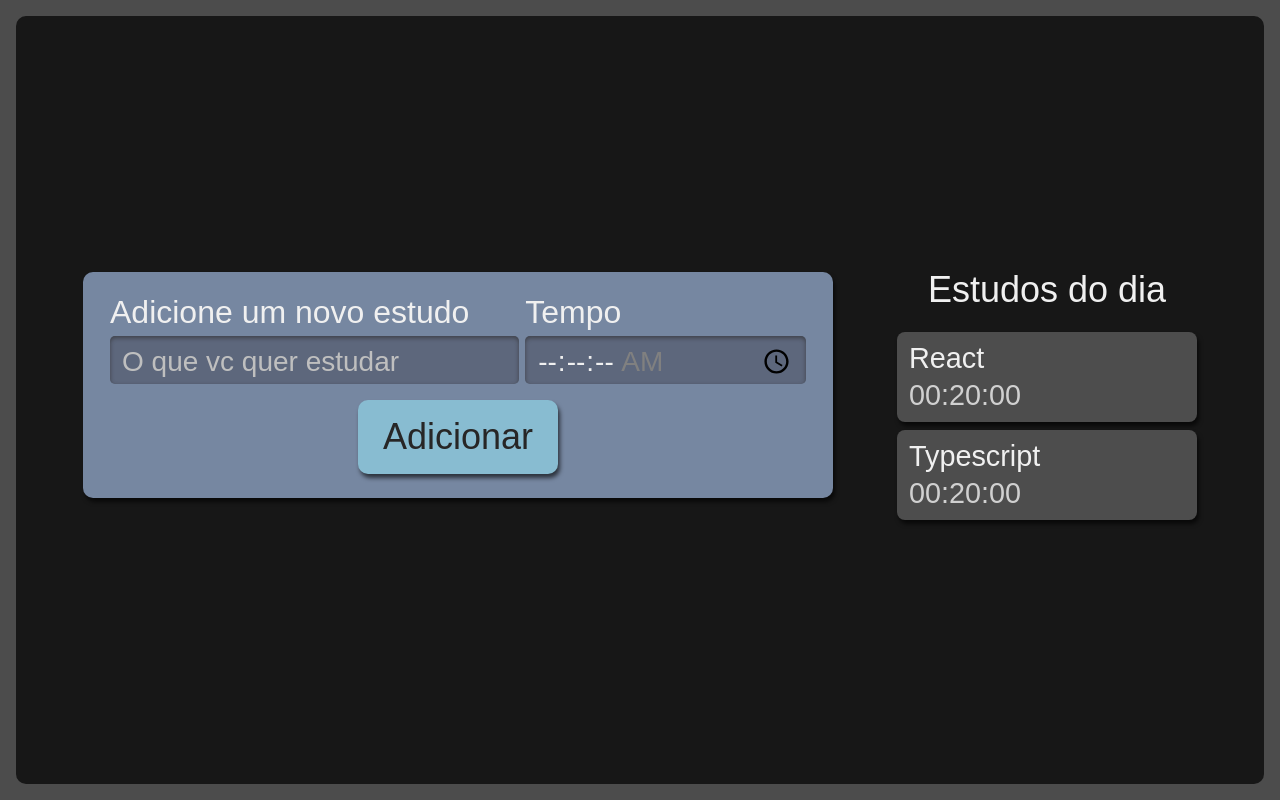
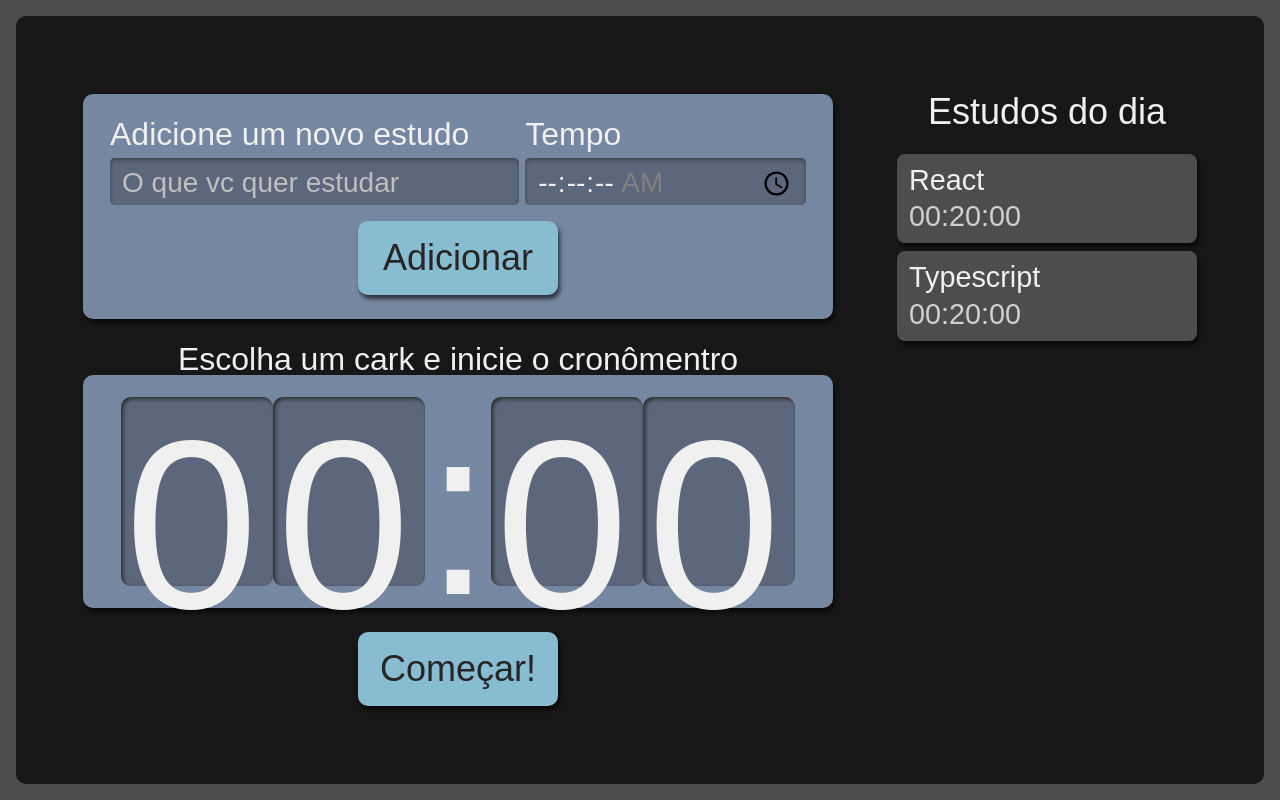
Before and after one commit to GeoChivas99s/chivas-studies, a React (Create React App) app: page / in a window 1280 px wide. Built offline with nearby package versions, Linux system fonts and the light colour scheme.

Commit message:
feat: remove comments and declare new modules

```diff
--- /dev/null
+++ b/src/components/cronometer/cronometer.module.scss
@@ -0,0 +1,59 @@
+.cronometro {
+    display: flex;
+    flex-direction: column;
+    align-items: center;
+    grid-area: cronometro;
+
+    .relogioWrapper {
+      align-items: center;
+      background-color: #7687A1;
+      border-radius: 10px;
+      box-shadow: 2px 4px 4px #0000009F;
+      box-sizing: border-box;
+      display: flex;
+      font-size: 5rem;
+      justify-content: center;
+      margin-bottom: 24px;
+      padding: 16px 12px;
+      width: 100%;
+    }
+
+    .titulo {
+      font-size: 2rem;
+    }
+
+    button {
+      background-color: #88bcd1;
+      border-radius: 10px;
+      box-shadow: 2px 4px 4px #0000009F;
+      color: #272626;
+      cursor: pointer;
+      font-size: 1.25rem;
+      padding: 16px;
+      width: 150px;
+
+      &:active {
+        background-color: #7CA6B7;
+        box-shadow: 2px 2px 4px #0000009F inset;
+        cursor: auto;
+      }
+    }
+
+    @media screen and (min-width:1280px) {
+
+      .relogioWrapper{
+        font-size: 15rem;
+      }
+
+      p {
+        font-size: 2rem;
+      }
+
+      button {
+        grid-column-start: span 2;
+        justify-self: center;
+        width: 200px;
+        font-size: 2.25rem;
+      }
+    }
+  }
--- /dev/null
+++ b/src/components/cronometer/cronometer.tsx
@@ -0,0 +1,15 @@
+import { Button } from "components/botton";
+import React from "react";
+import Watch from "./watch/watch";
+import style from './cronometer.module.scss'
+function Cronometer() {
+  return (
+    <div className={style.cronometro}>
+      <p className={style.titulo}> Escolha um cark e inicie o cronômentro</p>
+      <div className={style.relogioWrapper}> <Watch/> </div>
+      <Button text="Começar!" />
+    </div>
+  );
+}
+
+export default Cronometer;
--- /dev/null
+++ b/src/components/cronometer/index.ts
@@ -0,0 +1,2 @@
+
+export {default as Cronometer} from './cronometer'
--- /dev/null
+++ b/src/components/cronometer/watch/watch.module.scss
@@ -0,0 +1,21 @@
+.relogioNumero {
+    background-color: #5D677C;
+    box-shadow: 2px 2px 4px #2B2B2B inset;
+    height: 3.6rem;
+    width: 3rem;
+    padding: 8px 4px;
+    border-radius: 10px;
+
+    @media screen and (min-width:1280px) {
+      height: 10.8rem;
+      width: 9rem;
+    }
+  }
+
+  .relogioDivisao {
+    height: 4.2rem;
+
+    @media screen and (min-width:1280px) {
+      height: 12.6rem;
+    }
+  }
--- /dev/null
+++ b/src/components/cronometer/watch/watch.tsx
@@ -0,0 +1,15 @@
+import React from "react";
+import style from "./watch.module.scss";
+function Watch() {
+  return (
+    <>
+      <span className={style.relogioNumero}>0</span>
+      <span className={style.relogioNumero}>0</span>
+      <span className={style.relogioDivisao}>:</span>
+      <span className={style.relogioNumero}>0</span>
+      <span className={style.relogioNumero}>0</span>
+    </>
+  );
+}
+
+export default Watch;
--- a/src/components/index.ts
+++ b/src/components/index.ts
@@ -1,3 +1,4 @@
 export {List} from './list'
 export {Form} from './form'
 export {Button } from './botton';
+export {Cronometer} from './cronometer'
--- a/src/pages/App.tsx
+++ b/src/pages/App.tsx
@@ -1,12 +1,14 @@
-import { Form , List} from "components";
+import { Form , List , Cronometer} from "components";
 import React from "react";
 import style from './App.module.scss'
+
 
 function App() {
   return (
     <div className={style["AppStyle"]}>
       <Form />
       <List/>
+      <Cronometer/>
     </div>
   );
 }
```
